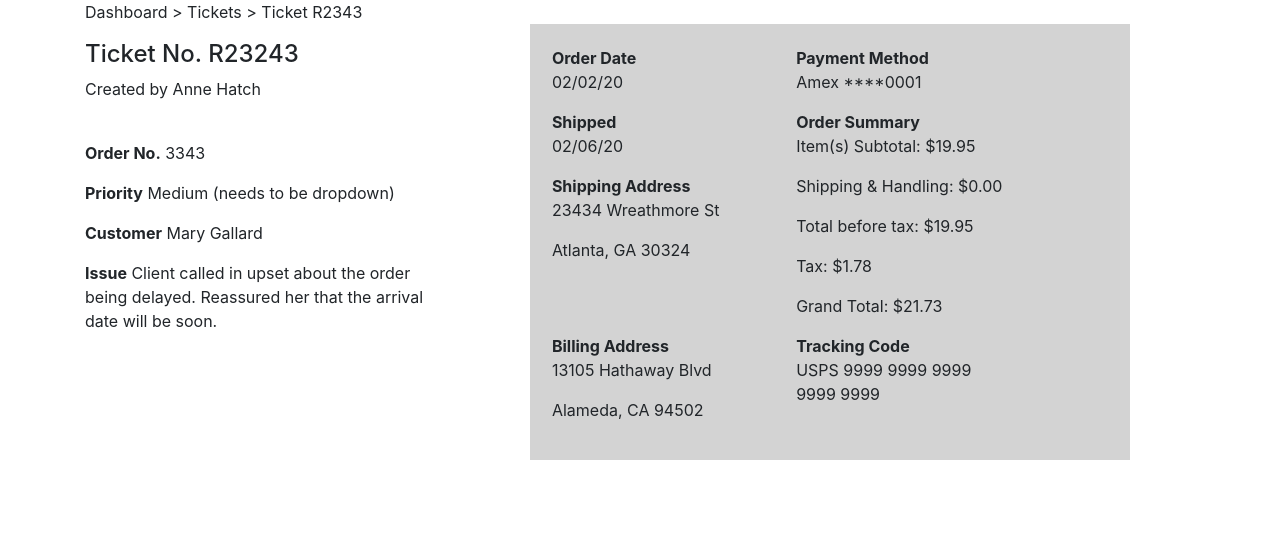
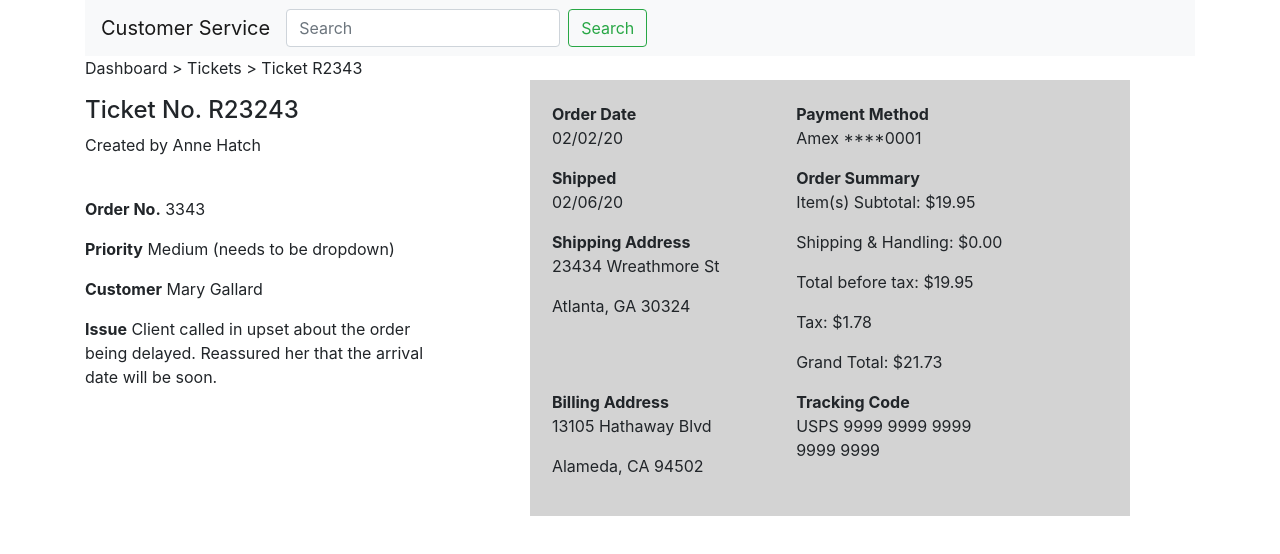
Before and after one commit to mchiang62/customer-order-tracking, a plain HTML site: page public/index.html in a window 1280 px wide. Drawn offline with nearby package versions, Linux system fonts and the light colour scheme.

Commit message:
navbar added

```diff
--- a/public/index.html
+++ b/public/index.html
@@ -16,6 +16,23 @@
 <body>
 
     <div class="container">
+        <nav class="navbar navbar-expand-lg navbar-light bg-light">
+            <a class="navbar-brand" href="#">Customer Service</a>
+            <button class="navbar-toggler" type="button" data-toggle="collapse" data-target="#navbarSupportedContent" aria-controls="navbarSupportedContent" aria-expanded="false" aria-label="Toggle navigation">
+              <span class="navbar-toggler-icon"></span>
+            </button>
+            <div class="collapse navbar-collapse" id="navbarSupportedContent">
+              <ul class="navbar-nav">
+                <li>
+                    <form class="form-inline my-2 my-lg-0">
+                        <input class="form-control mr-sm-2" type="search" placeholder="Search" aria-label="Search">
+                        <button class="btn btn-outline-success my-2 my-sm-0" type="submit">Search</button>
+                      </form>
+                </li>
+              </ul>
+            </div>
+          </nav>
+
         <div class="row">
             <div class="col-lg-4">
                 <p>Dashboard > Tickets > Ticket R2343</p>
```
